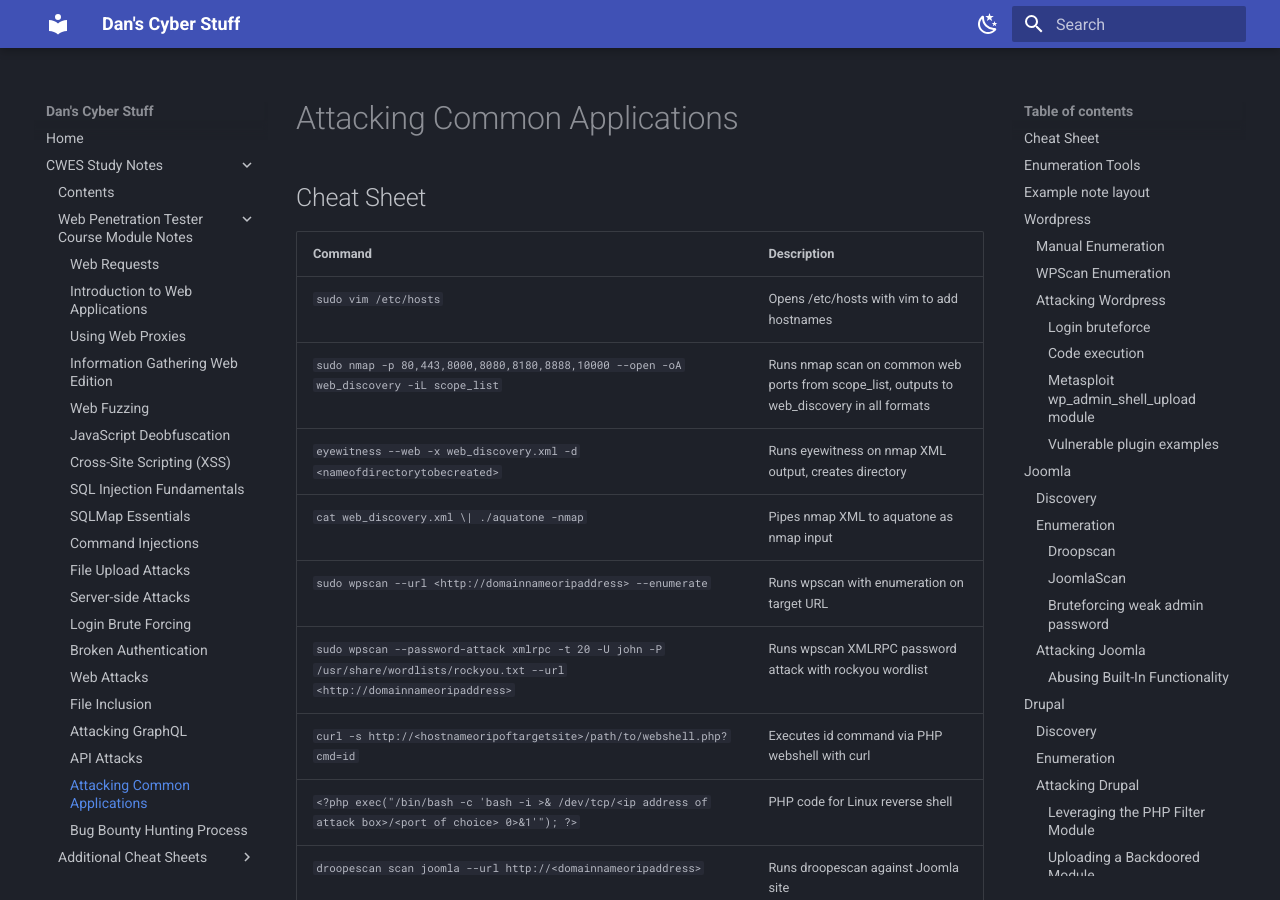
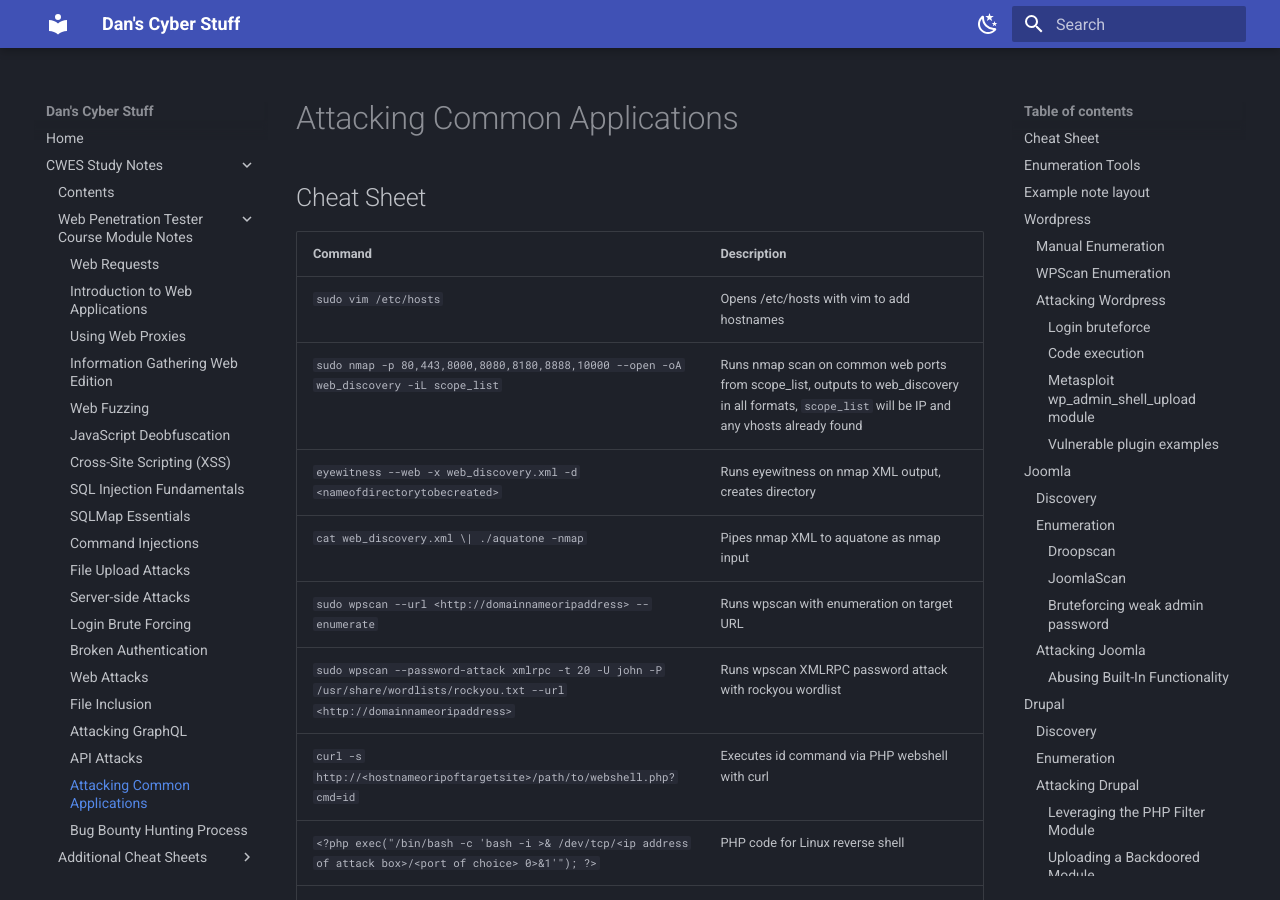
Before and after one commit to variable190/BugBounty, an MkDocs documentation site: the page built from docs/cwes-study-notes/attacking-common-applications.md, in a window 1280 px wide and 900 px high. Built offline with MkDocs 1.6.1 and Material for MkDocs 9.7.7, drawn with Linux system fonts in a browser that asks for light colours; some of the changed text lies outside the part shown.

Commit message:
update attacking common applications page

````diff
--- a/docs/cwes-study-notes/attacking-common-applications.md
+++ b/docs/cwes-study-notes/attacking-common-applications.md
@@ -5,7 +5,7 @@
 | Command | Description |
 |---------|-------------|
 | `sudo vim /etc/hosts` | Opens /etc/hosts with vim to add hostnames |
-| `sudo nmap -p 80,443,8000,8080,8180,8888,10000 --open -oA web_discovery -iL scope_list` | Runs nmap scan on common web ports from scope_list, outputs to web_discovery in all formats |
+| `sudo nmap -p 80,443,8000,8080,8180,8888,10000 --open -oA web_discovery -iL scope_list` | Runs nmap scan on common web ports from scope_list, outputs to web_discovery in all formats, ```scope_list``` will be IP and any vhosts already found |
 | `eyewitness --web -x web_discovery.xml -d <nameofdirectorytobecreated>` | Runs eyewitness on nmap XML output, creates directory |
 | `cat web_discovery.xml \| ./aquatone -nmap` | Pipes nmap XML to aquatone as nmap input |
 | `sudo wpscan --url <http://domainnameoripaddress> --enumerate` | Runs wpscan with enumeration on target URL |
````
Also changed, not shown: other parts of docs/cwes-study-notes/attacking-common-applications.md (+1 -1 lines).
